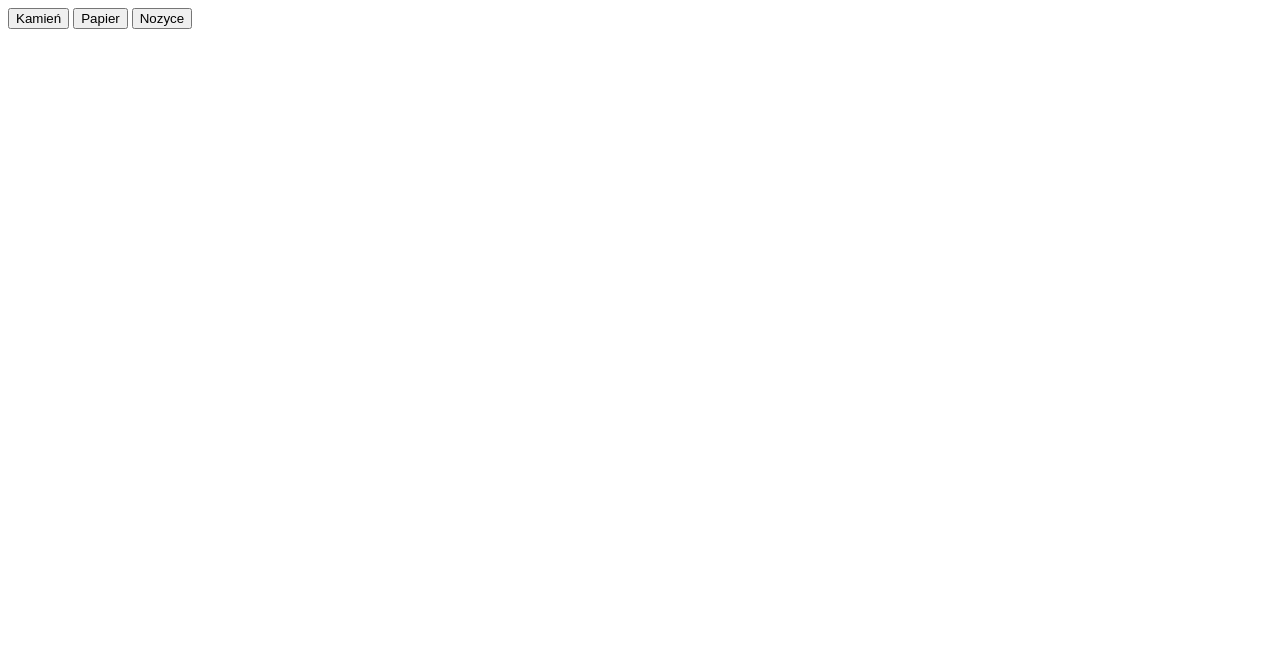
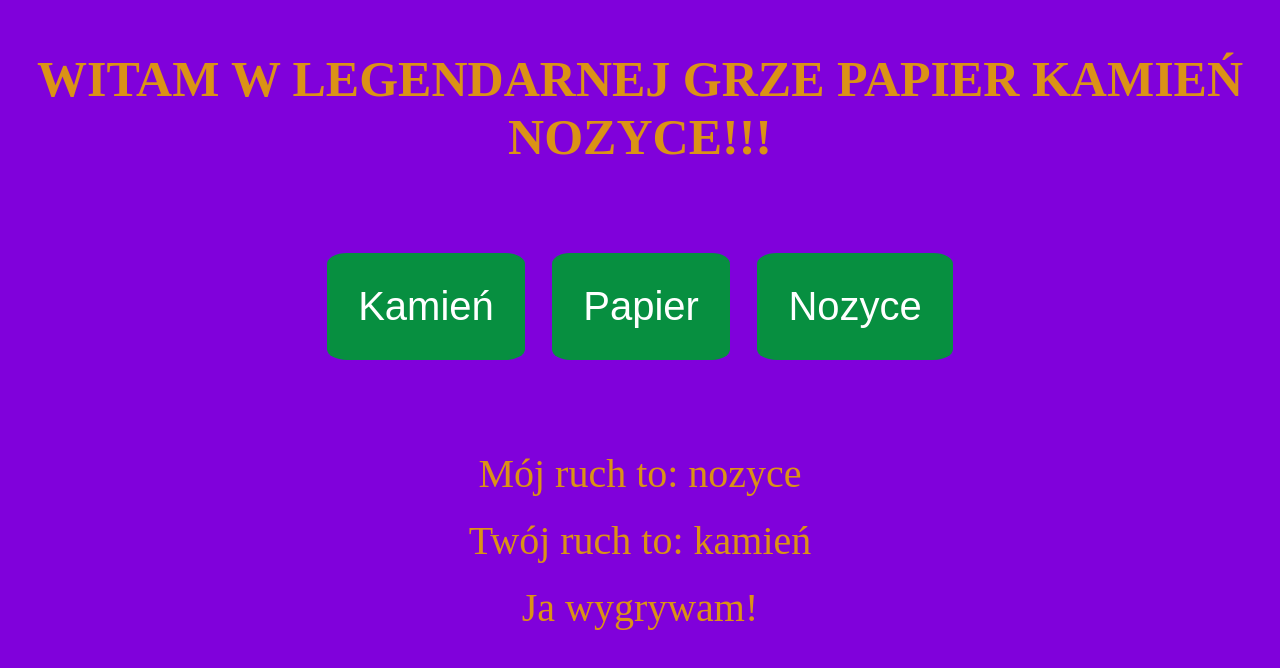
Before and after one commit to kosmalaadam/javascript-prework, a plain HTML site: page index.html in a window 1280 px wide. Both pictures are taken after a click on the button "Kamień". Drawn offline with Linux system fonts and the light colour scheme.

Commit message:
add css/style.css

```diff
--- a/index.html
+++ b/index.html
@@ -5,6 +5,9 @@
 	<title>Kamień, papier, nożyce</title>
 	<link rel="stylesheet" href="css/style.css">
 </head>
+<header>
+	<h1>Witam w legendarnej grze Papier kamień nozyce!!!</h1>
+</header>
 <body>
 	<div class="container">
 		<div id="buttons">
--- a/js/script.js
+++ b/js/script.js
@@ -1,70 +1,15 @@
-function playGame(playerInput){
+function playGame(playerInput) {
+  clearMessages();
+  let randomNumber = Math.floor(Math.random() * 3 + 1);
+  let argComputerMove = getMoveName(randomNumber);
+  printMessage('Mój ruch to: ' + argComputerMove);
+  let argPlayerMove = getMoveName(playerInput);
+  printMessage('Twój ruch to: ' + argPlayerMove);
+  console.log('moves:', argComputerMove, argPlayerMove);
+  displayResult(argComputerMove, argPlayerMove);
+}
 
-  function clearMessages(){
-   document.getElementById('messages').innerHTML = '';}
-
-
-let randomNumber = Math.floor(Math.random() * 3 + 1);
-
-console.log('Wylosowana liczba to: ' + randomNumber);
-
-let argComputerMove = getMoveName(randomNumber);
-
-function getMoveName(randomNumber){
-  if(randomNumber == 2){
-    return 'papier';
-  } else if(randomNumber == 3){
-    return 'nozyce';
-  } else(randomNumber == 1)
-    return 'kamien'
-  }
-
-console.log(getMoveName);
-/*if(randomNumber == 1){
-  computerMove = 'kamień';
-}
-else if(randomNumber == 2){
-    computerMove = 'papier';
-}
-else if(randomNumber == 3){
-    computerMove = 'nozyce';
-}*/
-
-printMessage('Mój ruch to: ' + argComputerMove);
-
-
-/*let playerInput = prompt('Wybierz swój ruch! 1: kamień, 2: papier, 3: nożyce.');*/
-
-console.log('Gracz wpisał: ' + playerInput);
-
-let argPlayerMove = getMoveName(playerInput);
-
-function getMoveName(playerInput){
-  if(playerInput == 2){
-    return 'papier';
-   }else if(playerInput == 3){
-    return 'nozyce';
-  } else(playerInput == 1)
-    return 'kamień'
-  }
-
-console.log(getMoveName);
-/*if(playerInput == '1'){
-  playerMove = 'kamień';
-}
-else if(playerInput == '2'){
-  playerMove = 'papier';
-}
-else if(playerInput == '3'){
-  playerMove = 'nozyce';
-}*/
-
-printMessage('Twój ruch to: ' + argPlayerMove);
-
-
-
-function displayResult(argComputerMove, argPlayerMove){
-
+function displayResult(argComputerMove, argPlayerMove) {
   if(argComputerMove == 'kamień' && argPlayerMove == 'papier'){
     printMessage('Ja wygrywam!');
   }
@@ -80,7 +25,7 @@ function displayResult(argComputerMove, argPlayerMove){
   else if(argComputerMove == 'papier' && argPlayerMove == 'nozyce'){
     printMessage('Ja wygrywam!');
   }
-  else if(argComputerMove == 'papier' && argPlayerMove == 'kamien'){
+  else if(argComputerMove == 'papier' && argPlayerMove == 'kamień'){
     printMessage('Ty wygrywasz!');
   }
   else if(argComputerMove == 'nozyce' && argPlayerMove == 'nozyce'){
@@ -96,8 +41,20 @@ function displayResult(argComputerMove, argPlayerMove){
     printMessage('nieznany ruch');
   }
 }
-console.log('moves:', argComputerMove, argPlayerMove);
-<<<<<<< HEAD
+
+function getMoveName(playerInput) {
+  if (playerInput == 2) {
+    return 'papier';
+  } else if(playerInput == 3) {
+    return 'nozyce';
+  } else if (playerInput == 1) {
+    return 'kamień';
+  }
+}
+
+function clearMessages() {
+  document.getElementById('messages').innerHTML = '';
+}
 
 document.getElementById('play-rock').addEventListener('click', function(){
   playGame(1);
@@ -108,7 +65,3 @@ document.getElementById('play-paper').addEventListener('click', function(){
 document.getElementById('play-scissors').addEventListener('click', function(){
   playGame(3);
 });
-
-}
-=======
->>>>>>> 91acb118c62c1fe1d01d2c067a5c2cdc6c7d24c1
--- a/sass/style.scss
+++ b/sass/style.scss
@@ -0,0 +1,94 @@
+html {
+    background-color: #8001DB;
+}
+
+.container {
+    display: flex;
+    justify-content: center;
+    align-items: center;
+    flex-direction: column;
+    height: 100%;
+}
+
+#buttons {
+    font-size: 110px;
+    text-align: center;
+    margin: 20px;
+
+
+}
+
+#play-rock {
+    padding: 30px;
+    font-size: 40px;
+    cursor: pointer;
+    background-color: #078F40;
+    color: white;
+    border-radius: 10%;
+    border: 1px solid transparent;
+}
+
+#play-paper {
+    padding: 30px;
+    font-size: 40px;
+    cursor: pointer;
+    background-color: #078F40;
+    color: white;
+    border-radius: 10%;
+    border: 1px solid transparent;
+}
+
+#play-scissors {
+    padding: 30px;
+    font-size: 40px;
+    cursor: pointer;
+    background-color: #078F40;
+    color: white;
+    border-radius: 10%;
+    border: 1px solid transparent;
+}
+
+div #messages {
+    display: flex;
+    flex-direction: column;
+    margin-top: 500px;
+    font-size: 40px;
+    margin: 50px;
+    text-align: center;
+}
+
+#messages div {
+    margin-top: 20px;
+    color: #DB9216;
+
+}
+
+#play-paper:hover {
+    color: #078F40;
+    background-color: white;
+    border-radius: 10%;
+    border: 1px solid transparent;
+}
+
+#play-rock:hover {
+    color: #078F40;
+    background-color: white;
+    border-radius: 10%;
+    border: 1px solid transparent;
+}
+
+#play-scissors:hover {
+    color: #078F40;
+    background-color: white;
+    border-radius: 10%;
+    border: 1px solid transparent;
+}
+
+
+header h1 {
+    margin-top: 50px;
+    font-size: 50px;
+    text-align: center;
+    color: #DB9216;
+    text-transform: uppercase;
+}
```
Also changed, not shown: css/style.css.
